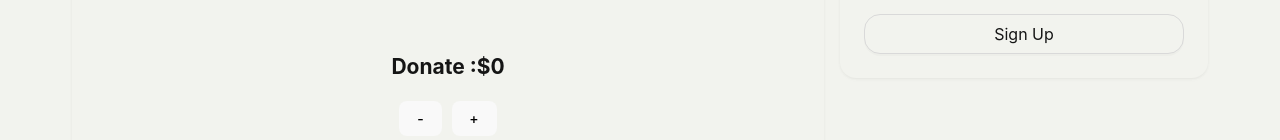
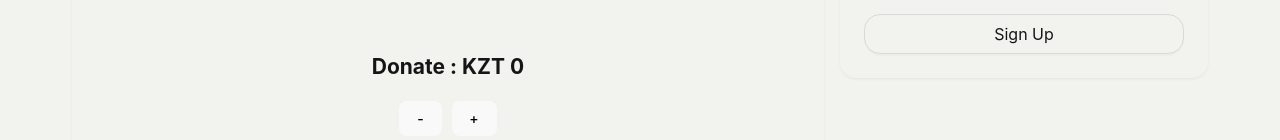
Before and after one commit to pazun/dont_be_silent, a React (Vite) app: page / in a window 1280 px wide. Shown: the part 430-570 px from the top of the page. Built offline with nearby package versions, Linux system fonts and the light colour scheme.

Commit message:
Translation fix

```diff
--- a/src/i18n/translations/en.js
+++ b/src/i18n/translations/en.js
@@ -281,7 +281,7 @@ export default {
     }
   },
   donate: {
-    title: 'Donate :$'
+    title: 'Donate : KZT '
   },
   signIn: {
     signingIn: 'Signing in...',
@@ -325,7 +325,7 @@ export default {
     uploadConnectionFailed: 'Failed to upload image',
     connectionFailed: 'Failed to connect to server'
   },
-  donationHistory: { // Add new section
+  donationHistory: {
     title: "All Donations",
     date: "Date",
     amount: "Amount",
--- a/src/i18n/translations/kz.js
+++ b/src/i18n/translations/kz.js
@@ -263,6 +263,9 @@ export default {
     uploadConnectionFailed: 'Sýretti júkteý sátsiz boldy',
     connectionFailed: 'Serverge qosylý sátsiz boldy'
   },
+  donate: {
+    title: 'Aǵymdaǵy : KZT '
+  },
   donationHistory: {
     title: "Barlyq qaıyrymdylyqtar",
     date: "Kúni",
--- a/src/i18n/translations/ru.js
+++ b/src/i18n/translations/ru.js
@@ -301,7 +301,7 @@ export default {
     }
   },
   donate: {
-    title: 'Донат :₽'
+    title: 'Донат : KZT '
   },
   signIn: {
     signingIn: 'Вход...',
```
